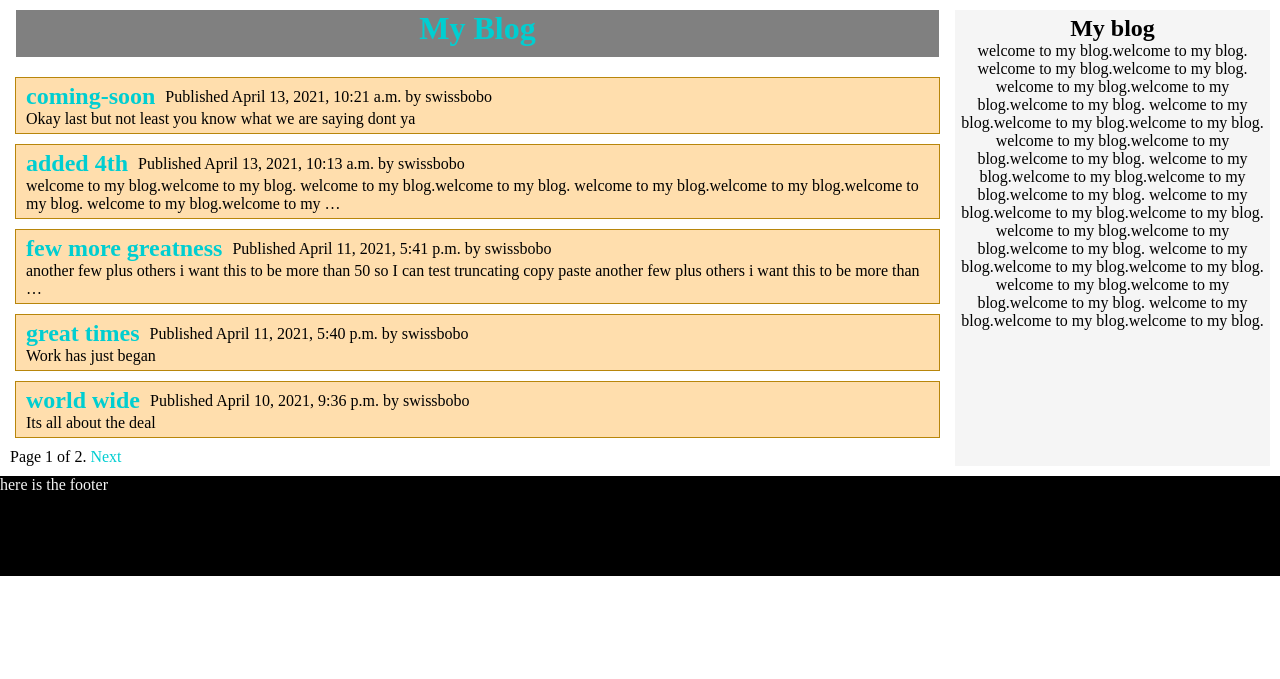
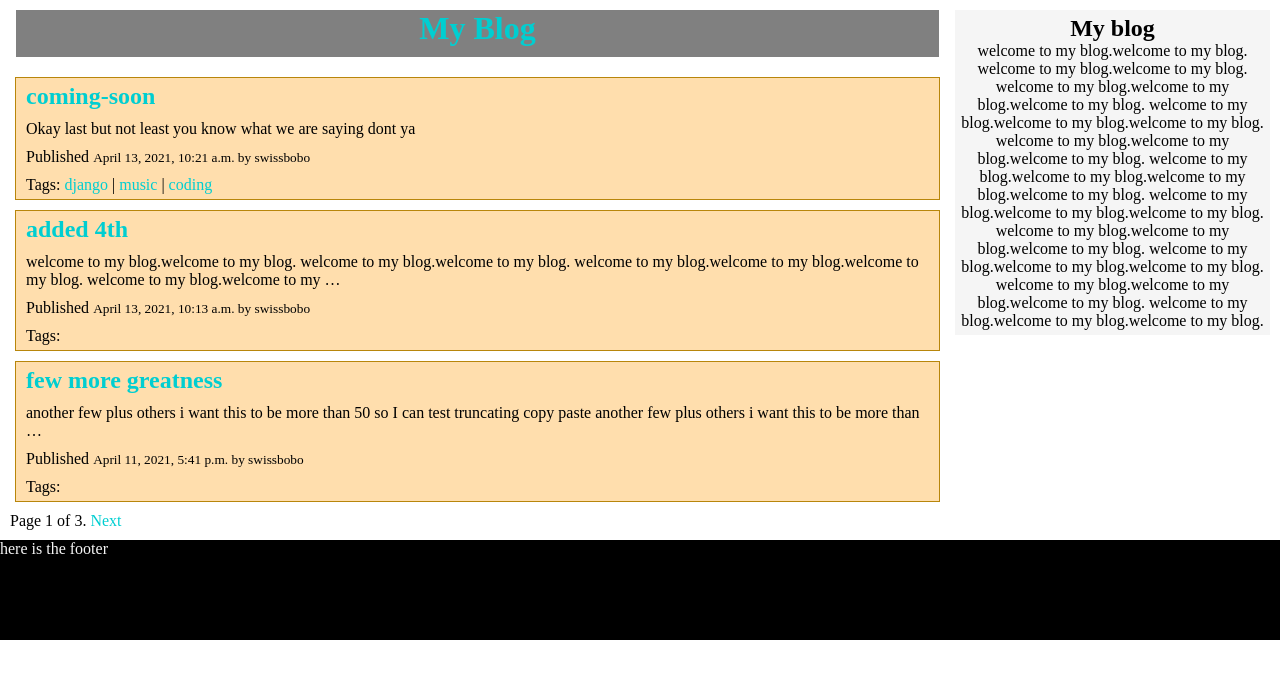
Before and after one commit to swisscodes/Blog_user, a Django app: page / in a window 1280 px wide. Shown: the top 679 px of the page. Run offline with Django 3.2, Linux system fonts and the light colour scheme; data comes from the database, SQL or seed files in the repository; both versions use the stored data as it was after the commit; parts of the project's set-up code (start-up, migrations or seed data) failed here and were passed over.

Commit message:
added tagging system

```diff
--- a/blog/models.py
+++ b/blog/models.py
@@ -4,7 +4,7 @@ from django.db.models.fields import related
 from django.utils import timezone
 from django.contrib.auth.models import User
 from django.urls import reverse
-
+from taggit.managers import TaggableManager
 
 
 #class PublishedManager(models.Manager):
@@ -41,6 +41,13 @@ class Post(models.Model):
         default='draft')
 
 
+    class Meta:
+        ordering = ('-publish',)
+
+    def __str__(self):
+        return self.title
+
+
     def get_published():
         return Post.objects.all().filter(status='published')
 
@@ -53,12 +60,9 @@ class Post(models.Model):
         return reverse('blog:published_post_detail', args=[self.slug, self.publish.year,\
             self.publish.month, self.publish.day])
 
+    tags = TaggableManager()
 
-    class Meta:
-        ordering = ('-publish',)
 
-    def __str__(self):
-        return self.title
 
 
 
--- a/blog/static/css/blog.css
+++ b/blog/static/css/blog.css
@@ -91,6 +91,9 @@ a {
     align-items: center;
 }
 
+.similar-post {
+    margin-bottom: 10px;
+}
 
 /************************** List.html css **************************/
 
@@ -100,6 +103,14 @@ a {
     border: 1px solid darkgoldenrod;
     margin: 10px 5px;
     padding: 5px 10px;
+}
+
+.main-contents div {
+    margin-bottom: 10px;
+}
+
+.main-contents div:last-child {
+    margin-bottom: 0px;
 }
 
 .items {
@@ -143,6 +154,7 @@ a {
         margin: 0;
         background-color:whitesmoke;
         padding: 5px;
+        height: fit-content;
     }
 
     .nav-text {
--- a/blog/templates/blog/list.html
+++ b/blog/templates/blog/list.html
@@ -3,15 +3,31 @@
 {% block title %}My Blog{% endblock %}
 
 {% block content %}
+    {% if tag %}
+        <h2>Posts tagged with "{{ tag.name }}"</h2>
+    {% endif %}
+
     {% for post in posts %}
     <div class="main-contents">
         <div class="items">
             <h2><a href="{{ post.get_absolute_url }}">{{ post.title }}</a></h2>
-        <p class="date">Published {{ post.publish }} by {{ post.author }}</p>
         </div>
-    <div class="items-body">{{ post.body|truncatewords:30|linebreaks }}</div>
+        <div class="items-body">
+        {{ post.body|truncatewords:30|linebreaks }}
+        </div>
+        <div><p class="date">Published <small>{{ post.publish }} by {{ post.author }}</p></small></div>
+        <div>
+            <p class="tags">
+                Tags:{% for tag in post.tags.all %}
+                <a href="{% url "blog:post_list_by_tag" tag.slug %}">
+                {{ tag.name }}
+                </a>
+                {% if not forloop.last %} | {% endif %}
+                {% endfor %}
+            </p>
+        </div>
     </div>
     {% endfor %}
-{% include "blog/pagination.html" with page=page_obj %}
+    <div>{% include "blog/pagination.html" with page=posts %}</div>
 
 {% endblock content %}
--- a/blog/urls.py
+++ b/blog/urls.py
@@ -1,15 +1,17 @@
 from django.urls import path
 from django.urls.resolvers import URLPattern
-from . views import (PostListView, post_detail, post_share,
+from . views import (post_detail, post_share, post_list,
             comment_view
-                )    #post_list,
+                )    #PostListView
 
 app_name = 'blog'
 
 urlpatterns = [
-    path('', PostListView.as_view(), name='published_posts'),
+    path('', post_list, name='published_posts'),
+    #path('', PostListView.as_view(), name='published_posts'),
     path('<slug:slug>/<int:year>/<int:month>/<int:day>/',\
         post_detail, name='published_post_detail'),
     path('<int:post_id>/share/', post_share, name='post_share'),
     path('<int:post_id>/comment', comment_view, name='comments'),
+    path('tag/<slug:tag_slug>/', post_list, name='post_list_by_tag'),
 ]
--- a/blog/views.py
+++ b/blog/views.py
@@ -4,12 +4,18 @@ from django.core.paginator import Paginator, EmptyPage, PageNotAnInteger
 from django.views.generic import ListView
 from .forms import EmailPostForm, CommentForm
 from django.core.mail import send_mail
+from taggit.models import Tag
+from django.db.models import Count
 
 
 # Create your views here.
 
-"""def post_list(request):
+def post_list(request, tag_slug=None):
     post_items = Post.get_published()
+    tag = None
+    if(tag_slug):
+        tag = get_object_or_404(Tag, slug=tag_slug)
+        post_items = post_items.filter(tags__in=[tag])
     paginator = Paginator(post_items, 3) # 3 posts per page
     page = request.GET.get('page')
 
@@ -20,10 +26,9 @@ from django.core.mail import send_mail
     except EmptyPage:
         posts = paginator.page(paginator.num_pages)
 
-    context = {'page': page, 'posts': posts}
+    context = {'page': page, 'posts': posts, 'tag': tag}
+    return render(request, 'blog/list.html', context)
 
-    return render(request, 'blog/list.html', context)
-"""
 
 def post_detail(request, slug, year, month, day):
     post = get_object_or_404(Post, slug=slug, status='published', publish__year=year,\
@@ -39,8 +44,13 @@ def post_detail(request, slug, year, month, day):
     else:
         comment_form = CommentForm()
 
+    post_tags_ids = post.tags.values_list('id', flat=True)
+    similar_posts = Post.get_published().filter(tags__in=post_tags_ids)\
+        .exclude(id=post.id)
+    similar_posts = similar_posts.annotate\
+            (same_tags=Count('tags')).order_by('-same_tags','-publish')[:4]
     context = {'post': post, 'comments': comments, 'new_comment': new_comment,\
-        'comment_form': comment_form}
+        'comment_form': comment_form, 'similar_posts': similar_posts}
     return render(request, 'blog/detail.html', context)
 
 
@@ -48,11 +58,12 @@ def post_detail(request, slug, year, month, day):
 
 
 
-class PostListView(ListView):
+"""class PostListView(ListView):
     queryset = Post.get_published()
     context_object_name = 'posts'
     paginate_by = 5
     template_name = 'blog/list.html'
+"""
 
 
 
@@ -80,15 +91,23 @@ def post_share(request, post_id):
 
 def comment_view(request, post_id):
     post = get_object_or_404(Post, id=post_id, status='published')
-    ok = Comment.allComments()
-    comments = post.activePost()
+    ok = Comment.allComments() #Total numbers of all Comments
+    comments = post.activePost() #All active comments of this (self) object
     new_comment = None
     if(request.method=="POST"):
         form = CommentForm(request.POST)
         if(form.is_valid):
             comment_form = CommentForm(data=request.POST)
+
+            #Here we create a new instance/object of our model comment with
+            #information from the POSTED request request.POST
             new_comment = comment_form.save(commit=False)
+
+            # the new comment instance or object's post field = the post object
+            #as this this a foriegn key we assign it here before saving.
             new_comment.post = post
+            #***********************************#
+
             new_comment.save()
     else:
         form = CommentForm()
--- a/my_blog/settings.py
+++ b/my_blog/settings.py
@@ -37,6 +37,9 @@ INSTALLED_APPS = [
     'django.contrib.sessions',
     'django.contrib.messages',
     'django.contrib.staticfiles',
+
+    # 3rd party apps
+    'taggit',
 
     #my installed apps
     'blog',
```
Also changed, not shown: blog/templates/blog/detail.html (+9 -0 lines), blog/migrations/0003_post_tags.py (added), db.sqlite3, 2 other files. Lines whose indentation alone changed are shown as unchanged.
